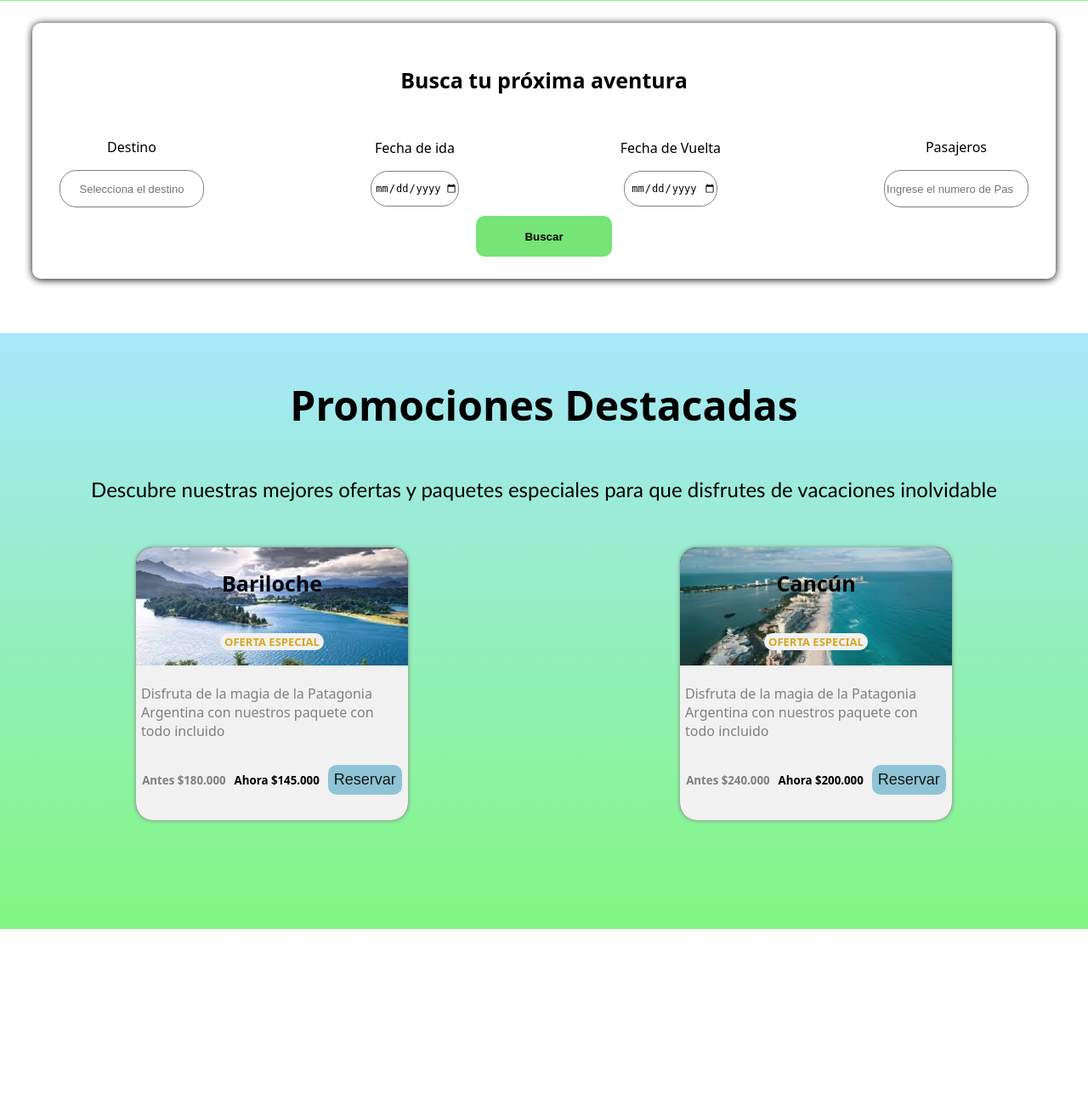
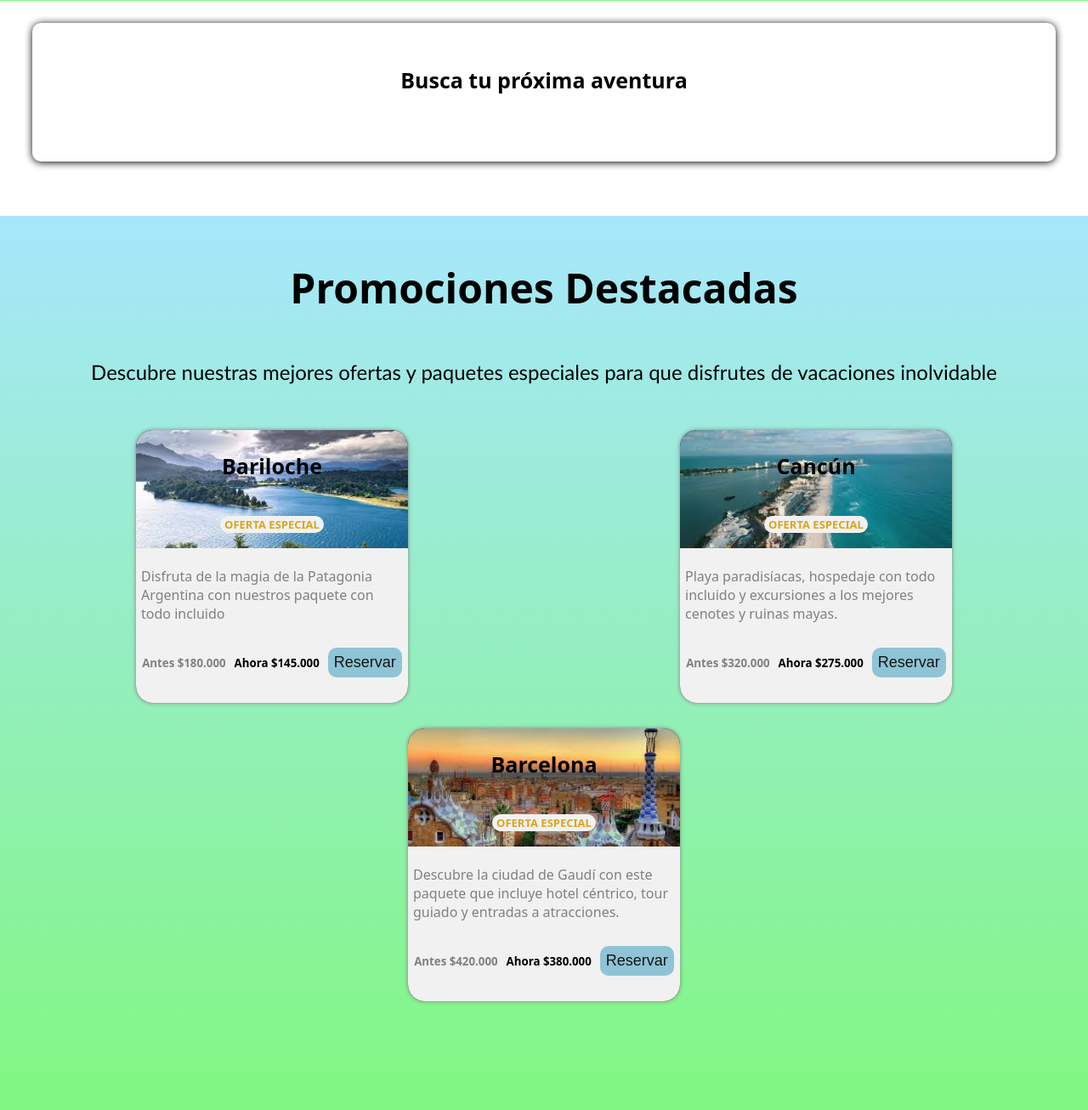
Before and after one commit to Luka-dev-sk8/olimpiada, a PHP site: page / in a window 1280 px wide. Shown: the part 560-1866 px from the top of the page at 85% size. Before the commit the page ends 1653 px from the top, so only its background shows below. Run offline with PHP 8.4, Linux system fonts and the light colour scheme.

Commit message:
caocaocaocao

```diff
--- a/index.html
+++ b/index.html
@@ -43,26 +43,12 @@
         <div>
             <h3>Busca tu próxima aventura</h3>
         </div>
-        <div class="form">
-            <div class="formulario">
-                <p >Destino</p>
-                <input type="text" placeholder="Selecciona el destino">
-            </div>
-            <div class="formulario">
-                <p >Fecha de ida</p>
-                <input type="date">
-            </div>
-            <div class="formulario">
-                <p >Fecha de Vuelta</p>
-                <input type="date">
-            </div>
-            <div class="formulario">
-                <p >Pasajeros</p>
-                <input type="number" placeholder="Ingrese el numero de Pasajeros">
-            </div>
+        <div class="carrusuel">
+            <img src="" alt="">
+            <img src="" alt="">
         </div>
 
-        <button id="subir"><b>Buscar</b></button>
+
 
     </form>
     <div class="conteiner3">
@@ -95,17 +81,33 @@
                 </div>
 
                 <div class="descrip_producto">
-                    <p>Disfruta de la magia de la Patagonia Argentina con
-                        nuestros paquete con todo incluido</p>
+                    <p>Playa paradisíacas, hospedaje con todo incluido y excursiones a los mejores cenotes y ruinas mayas.</p>
 
                         <div class="precios">
-                            <h5>Antes $240.000</h5>
-                            <h5 style="color: black;"><b>Ahora $200.000</b></h5>
+                            <h5>Antes $320.000</h5>
+                            <h5 style="color: black;"><b>Ahora $275.000</b></h5>
                             <button id="agregar_carrito">Reservar</button>
                         </div>
 
                     </div>
                 </div>
+            <div class="tarjeta">
+                <div style="background-image: url(public/imagenes/Bacelona.jpeg);" class="ofertas_img">
+                    <h4><b>OFERTA ESPECIAL</b></h4>
+                    <h3>Barcelona</h3>
+                </div>
+
+                <div class="descrip_producto">
+                    <p>Descubre la ciudad de Gaudí con este paquete que incluye hotel céntrico, tour guiado y entradas a atracciones.</p>
+
+                        <div class="precios">
+                            <h5>Antes $420.000</h5>
+                            <h5 style="color: black;"><b>Ahora $380.000</b></h5>
+                            <button id="agregar_carrito">Reservar</button>
+                        </div>
+
+                    </div>
+            </div>
             </main>
 
 
--- a/public/carrito.html
+++ b/public/carrito.html
@@ -10,7 +10,6 @@
     <header>
         <h1>Enviar Comprobante de Compra</h1>
     </header>
-    <div class="container">
 
         <form id="formulario">
             <label for="email">Correo:</label>
@@ -22,7 +21,6 @@
             <button type="submit">Enviar</button>
         </form>
         <p id="mensaje"></p>
-    </div>
 
 
 </body>
--- a/public/estilos/estilo.css
+++ b/public/estilos/estilo.css
@@ -213,13 +213,10 @@ img{ height: auto;
 
 }
 .caja{
-
     gap: 25%;
     flex-wrap: wrap;
-
-
 }
-.tarjeta{
+.tarjeta, .currusuel{
     display: flex;
     align-items: center;
     justify-content: center;
@@ -227,7 +224,7 @@ img{ height: auto;
     box-shadow: 0 0 5px 0 gray;
     width: 40ch;
     margin-top: 30px;
-    border-radius: 20px ;
+    border-radius: 20px;
     background-color: #141414;
 
 }
@@ -290,8 +287,6 @@ h4{
     transition: 0.4s;
     animation: compra;
     animation: compra 2s infinite;
-
-
 }
 @keyframes compra {
     0%{
```
Also changed, not shown: public/estilos/estilo_carrito.css (+15 -3 lines), public/imagenes/Bacelona.jpeg (added).
